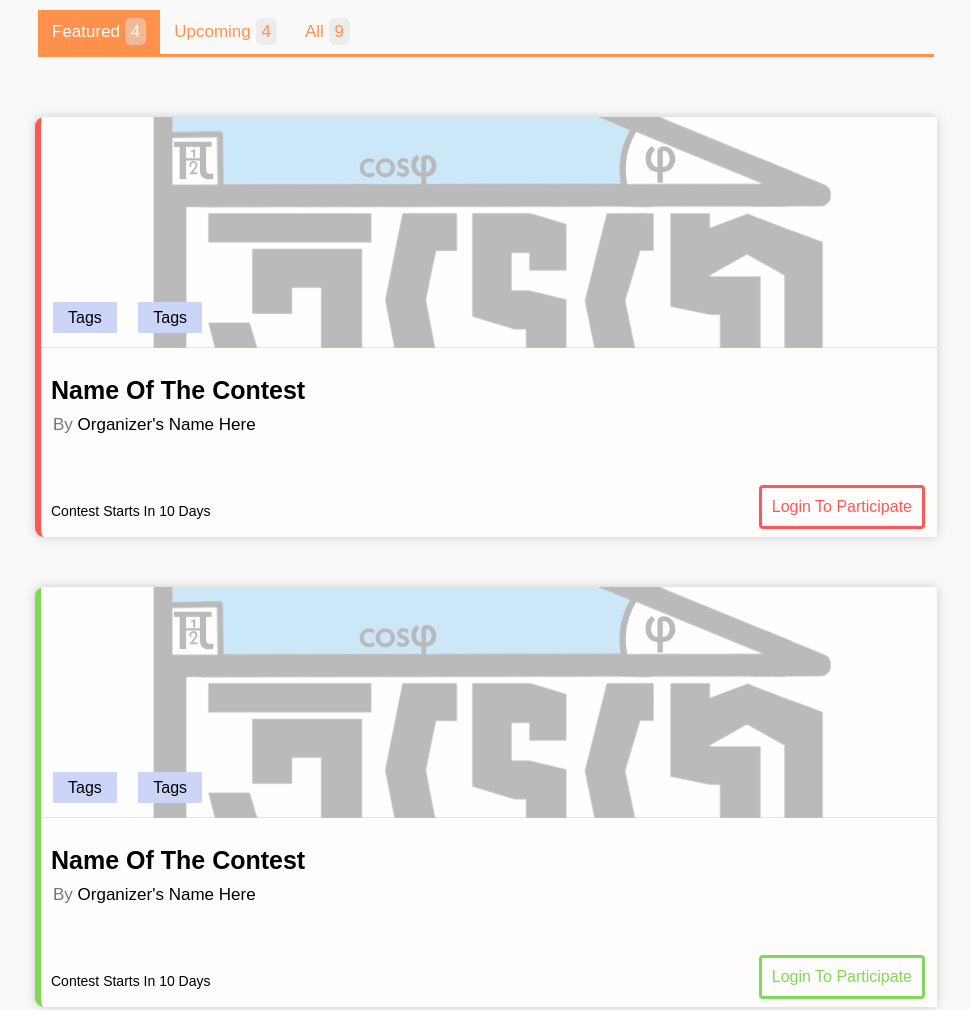
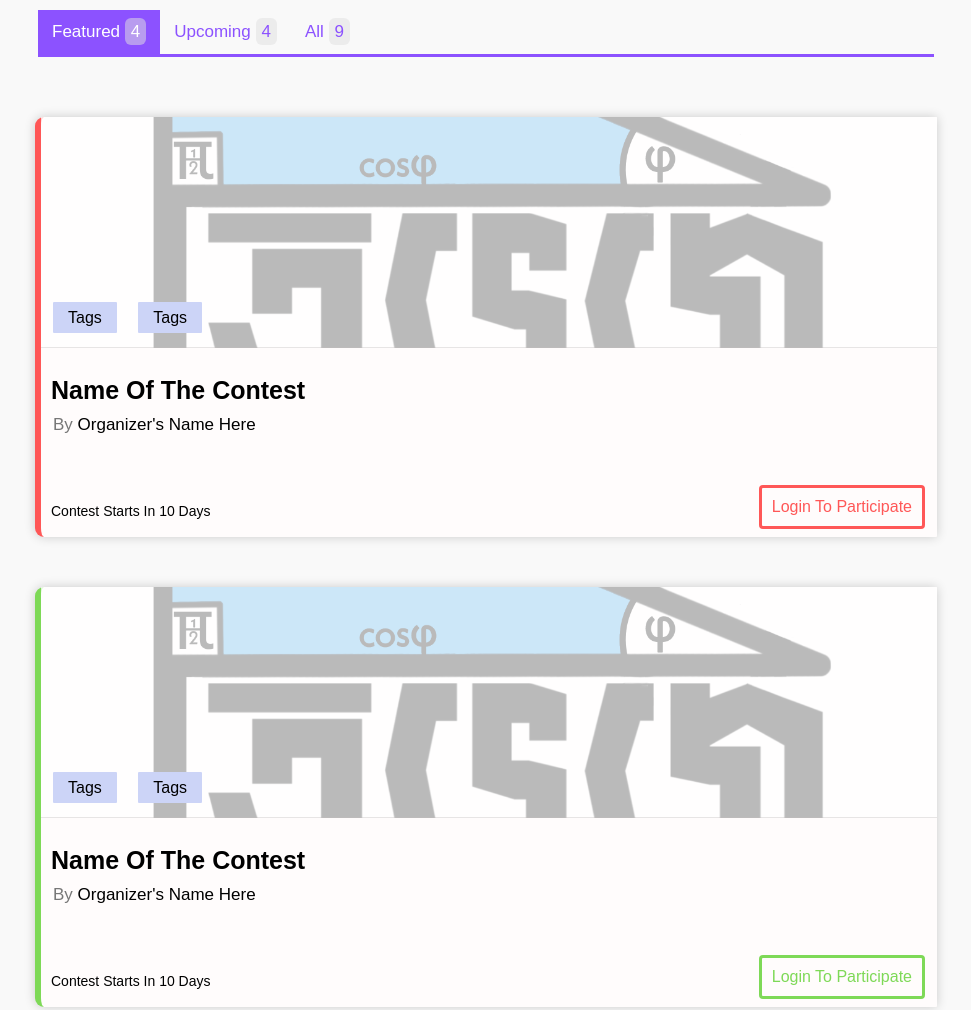
Before and after one commit to Abdullah-git-hub/tmc.contest.github.io, a plain HTML site: page index.html in a window 1280 px wide. Shown: the top 1010 px of the page, without its empty margins (154-1125 px from the left). Drawn offline with Linux system fonts and the light colour scheme.

Commit message:
Update style.css

```diff
--- a/css/style.css
+++ b/css/style.css
@@ -15,7 +15,7 @@ body {background: #f9f9f9;}
 header.topMenu {
     width: 70%;
     margin: 10px auto;
-    border-bottom: 3px solid #ff914d;
+    border-bottom: 3px solid #8c52ff;
 }
 
 header.topMenu ul {
@@ -25,8 +25,7 @@ header.topMenu ul {
 
 header.topMenu ul li {
     padding: 12px 14px;
-    color: #ff914d;
-    /* transition: 0.2s; */
+    color: #8c52ff;
     font-size: 17px;
 }
 header.topMenu ul li span {
@@ -37,33 +36,6 @@ header.topMenu ul li span {
 header.topMenu a {
     text-decoration: none;
 }
-/* header.topMenu ul {
-    display: flex;
-    list-style: none;
-    justify-content: center;
-    align-items: center;
-}
-header.topMenu {
-    width: 100%;
-    margin: auto;
-    margin-top: 10px;
-    background: linear-gradient(45deg, #8c52ff, #5271ff);
-    padding-top: 3px;
-}
-header.topMenu ul a {
-    text-decoration: none;
-    transition: 0.3s;
-    border-radius: 3px 3px 0px 0px;
-}
-header.topMenu ul li{
-    padding: 10px 15px;
-    color: #fff;
-}
-header.topMenu span {
-    padding: 2px 5px;
-    background: rgb(177 180 183 / 50%);
-    border-radius: 3px;
-} */
 #firstMenuItem {
     background: #f5f5f5;
 }
@@ -85,11 +57,8 @@ a#firstMenuItem li {
 }
 section.leftMain {
     width: 100%;
-    /* overflow: hidden; */
     position: absolute;
     transform: translateX(-100%);
-    /* transition: 0.4s; */
-    /* margin: 35px 0px; */
 }
 #tab1 {
     transform: translateX(0px);
@@ -100,7 +69,6 @@ section.leftMain {
     border-radius: 9px 1px 1px 9px;
     margin: 50px auto;
     transition: 0.3s;
-    /* margin: auto; */
     box-shadow: 0px 0px 11px 0px #00000030;
 }
 .contestBox a {
@@ -112,8 +80,6 @@ section.leftMain {
     padding: 7px 15px;
     margin: 0px 5px 10px 12px;
     border-radius: 1px;
-    /* pointer-events: none; */
-    /* cursor: none; */
     display: inline;
     position: relative;
     top: -39px;
@@ -127,7 +93,6 @@ section.leftMain {
     font-size: 25px;
 }
 p.orName {
-    /* margin: 0px 0px 54px 12px; */
     font-size: 17px;
     margin-left: 12px;
 }
@@ -148,13 +113,6 @@ section.rightMain {
     width: 27%;
     float: right;
 }
-/* .menuRight{
-    background: #fffcfc;
-    border: 1px solid rgb(197, 188, 188);
-    margin-top: 37px;
-    width: 300px;
-    transition: 0.3s;
-} */
 .organize {
     text-align: center;
 }
@@ -266,13 +224,8 @@ ul.leadNum li a {
     transition: 0.2s;
 }
 /* <== Hover ==> */
-/* header.topMenu ul a:hover {
-    background: #0000002b;
-} */
-/* header.topMenu ul li:hover {
-    background: #ff914d;
-    color: white;
-} */
+
+
 button.loginBtn:hover {
     background: #5372ff;
 }
@@ -300,6 +253,6 @@ ul.leadNum li a:hover {
     color: blue;
 }
 .clickedBtn{
-    background: #ff914d;
+    background: #8c52ff;
     color: white !important;
 }
```
